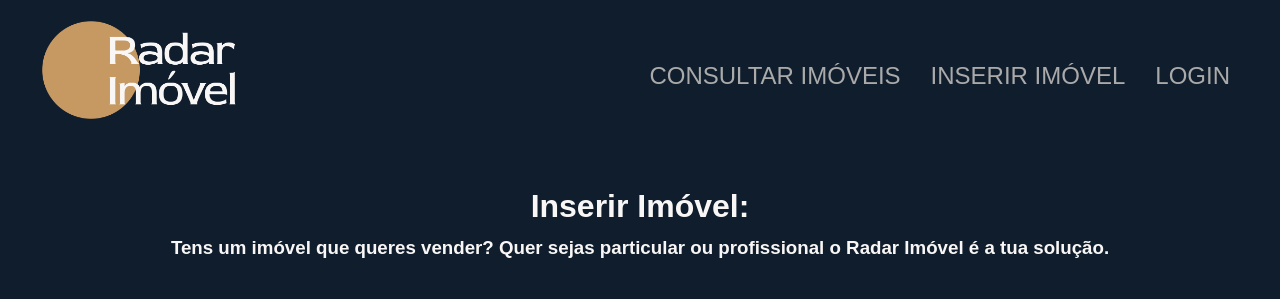
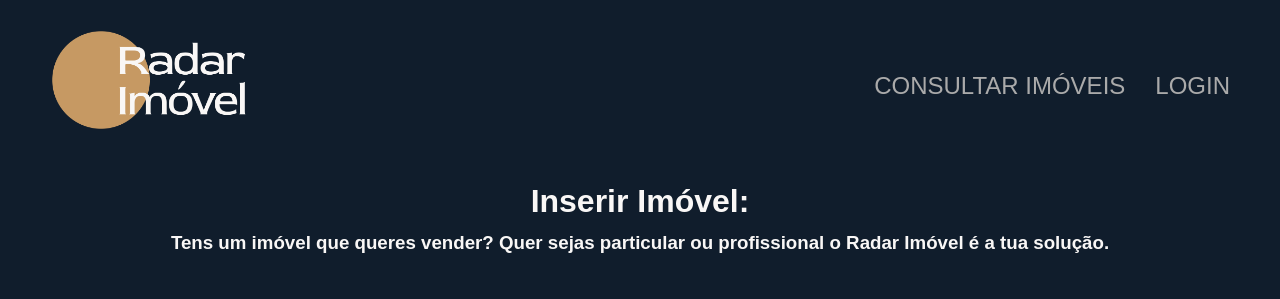
Before and after one commit to BrunoMaiaPinto/grupo5imobiliario, a Django app: page /radarimovel/inserir in a window 1280 px wide. Shown: the top 299 px of the page. Run offline with Django 5.2, Linux system fonts and the light colour scheme; data that the repository does not hold is empty; some web fonts are replaced.

Commit message:
new improvements

```diff
--- a/grupo5imobiliario/urls.py
+++ b/grupo5imobiliario/urls.py
@@ -16,8 +16,10 @@
 """
 from django.contrib import admin
 from django.urls import include, path
+from radarimovel import views
 
 urlpatterns = [
     path('admin/', admin.site.urls),
     path('radarimovel/', include('radarimovel.urls')),
+    path('', views.index, name='index'),
 ]
--- a/radarimovel/models.py
+++ b/radarimovel/models.py
@@ -19,6 +19,9 @@
     class Meta:
         managed = False
         db_table = 'agencias'
+
+    def __str__(self):
+        return self.nome
 
 
 class Angaria(models.Model):
@@ -102,3 +105,6 @@
     class Meta:
         managed = False
         db_table = 'rede_agencia'
+
+    def __str__(self):
+        return self.densocial
--- a/radarimovel/static/radarimovel/styles.css
+++ b/radarimovel/static/radarimovel/styles.css
@@ -47,7 +47,7 @@
   display: flex;
   justify-content: space-between;
   align-items: center;
-  margin-bottom: 5rem;
+  margin-bottom: 2.5rem;
 }
 
 .logo {
@@ -56,7 +56,7 @@
 
 .nav {
   display: flex;
-  gap: 10px;
+  align-items: center;
 }
 
 .nav li {
@@ -71,6 +71,9 @@
   color: #aaa;
   text-decoration: none;
   transition: all 0.3s;
+  text-transform: uppercase;
+  padding: 1rem;
+  display: block;
 }
 
 a:hover {
--- a/radarimovel/templates/radarimovel/layout.html
+++ b/radarimovel/templates/radarimovel/layout.html
@@ -33,10 +33,16 @@
           <li>
             <a href="{% url 'radarimovel:consulta' %}">Consultar Imóveis</a>
           </li>
+          {% if user.is_authenticated %}
           <li>
             <a href="{% url 'radarimovel:inserir' %}">Inserir Imóvel</a>
           </li>
-          <li><a href="{% url 'radarimovel:login' %}">Login</a></li>
+          <li>
+            <a href="{% url 'radarimovel:logout' %}">Logout</a>
+            {% else %}
+            <a href="{% url 'radarimovel:login' %}">Login</a>
+            {% endif %}
+          </li>
         </ul>
       </nav>
     </header>
--- a/radarimovel/urls.py
+++ b/radarimovel/urls.py
@@ -4,8 +4,9 @@
 
 app_name = 'radarimovel'
 urlpatterns = [
-  path('index', views.index, name='index'),
+  path('', views.index, name='index'),
   path('login',views.user_login,  name='login'),
   path('consulta', views.imoveis, name='consulta'),
   # path('consulta', views.proprietarios, name='consulta'),
-  path('inserir', views.inserir, name='inserir'),]
+  path('inserir', views.inserir, name='inserir'),
+  path('logout/', views.user_logout, name='logout'),]
--- a/radarimovel/views.py
+++ b/radarimovel/views.py
@@ -1,7 +1,7 @@
 from django.http import HttpResponse
 from django.shortcuts import render,redirect
 from .models import Imovel, Localizacao, Proprietario
-from django.contrib.auth import authenticate, login
+from django.contrib.auth import authenticate, login, logout
 
 # Create your views here.
 def index(request):
@@ -20,6 +20,9 @@
             return render(request, 'radarimovel/login.html', {'error': 'Credenciais inválidas'})
     return render(request, 'radarimovel/login.html')  # Página de login
 
+def user_logout(request):
+    logout(request)
+    return redirect('radarimovel:index')  # Redirect to the homepage after logout
 
 def imoveis(request):
     imoveis = Imovel.objects.all()
```
Also changed, not shown: grupo5imobiliario/settings.py (+5 -3 lines).
